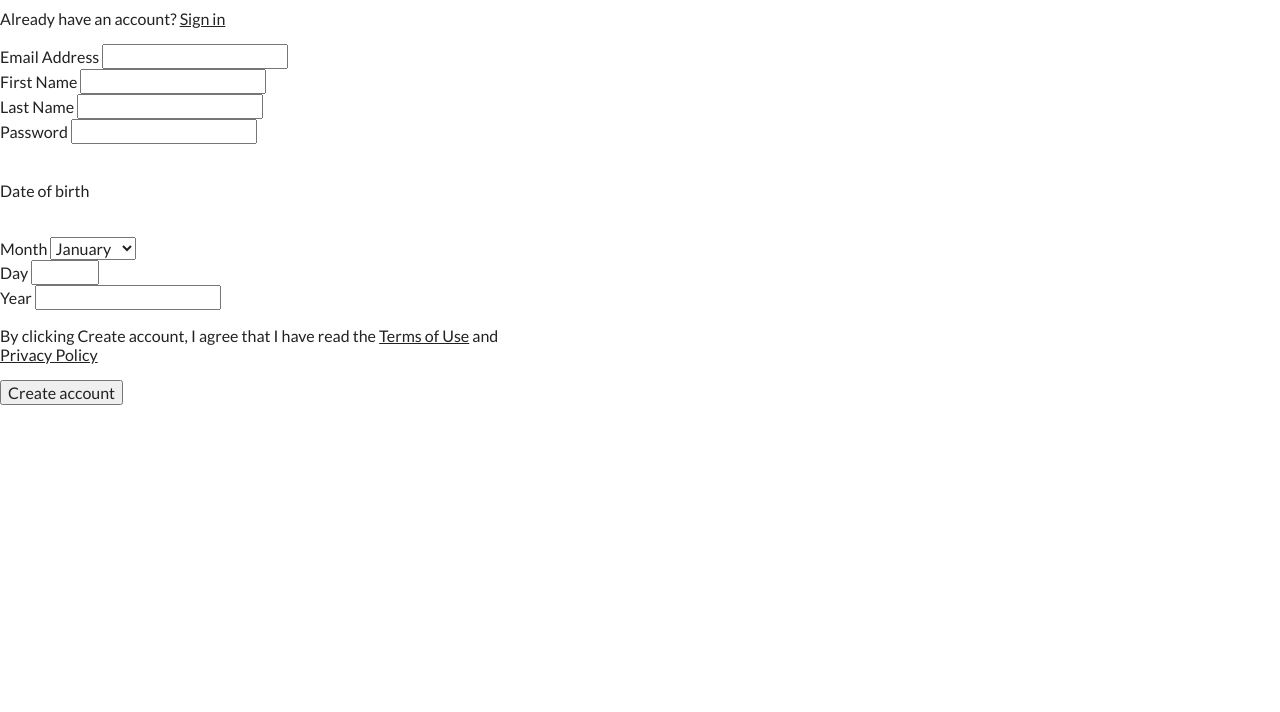
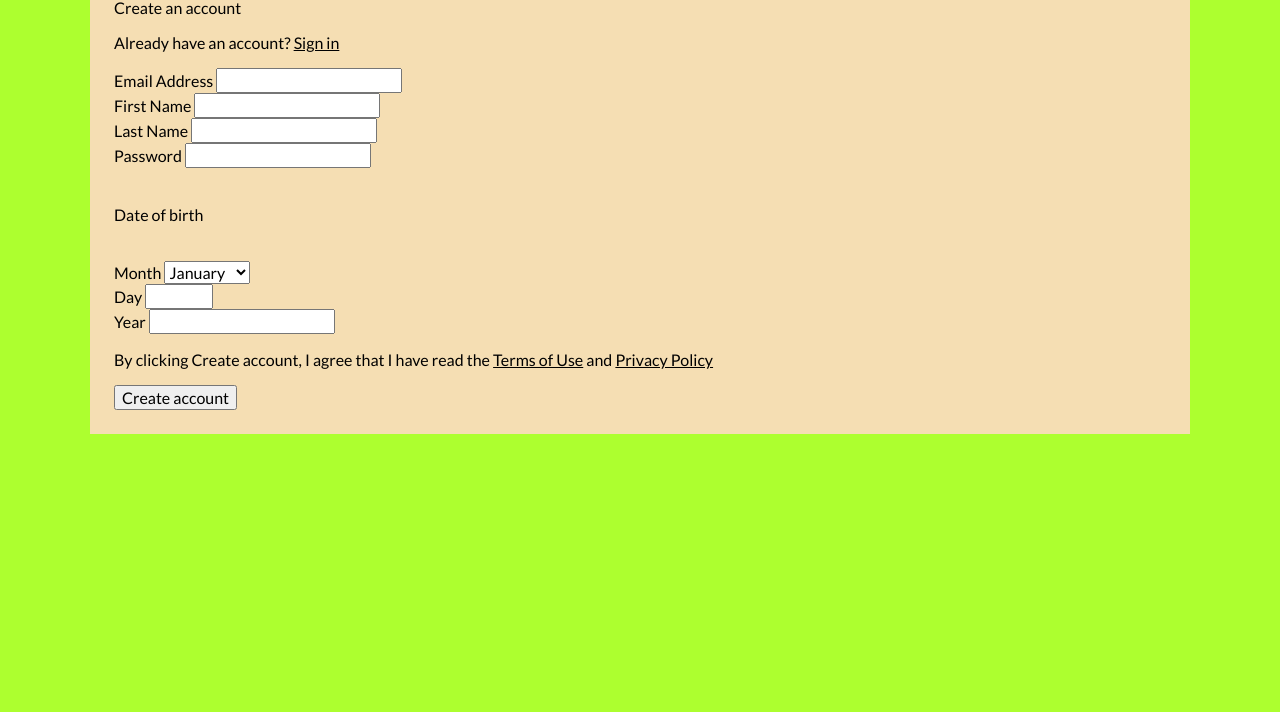
Before and after one commit to DavidRedding/behold-starter-main, a plain HTML site: page index.html in a window 1280 px wide. Shown: the part 88-800 px from the top of the page. Drawn offline with Linux system fonts and the light colour scheme.

Commit message:
basic container styling (no display set)

```diff
--- a/style.css
+++ b/style.css
@@ -13,9 +13,17 @@ body {
   padding: 0;
   margin: 0;
   font-family: "Lato", sans-serif;
-  color: #222;
+  background-color: greenyellow;
 }
 
 p {
-  max-width: 500px;
+  max-width: 600px;
 }
+
+#container {
+  background-color: wheat;
+  max-width: 1100px;
+  margin: 0 auto;
+
+  padding: 24px;
+}
```
